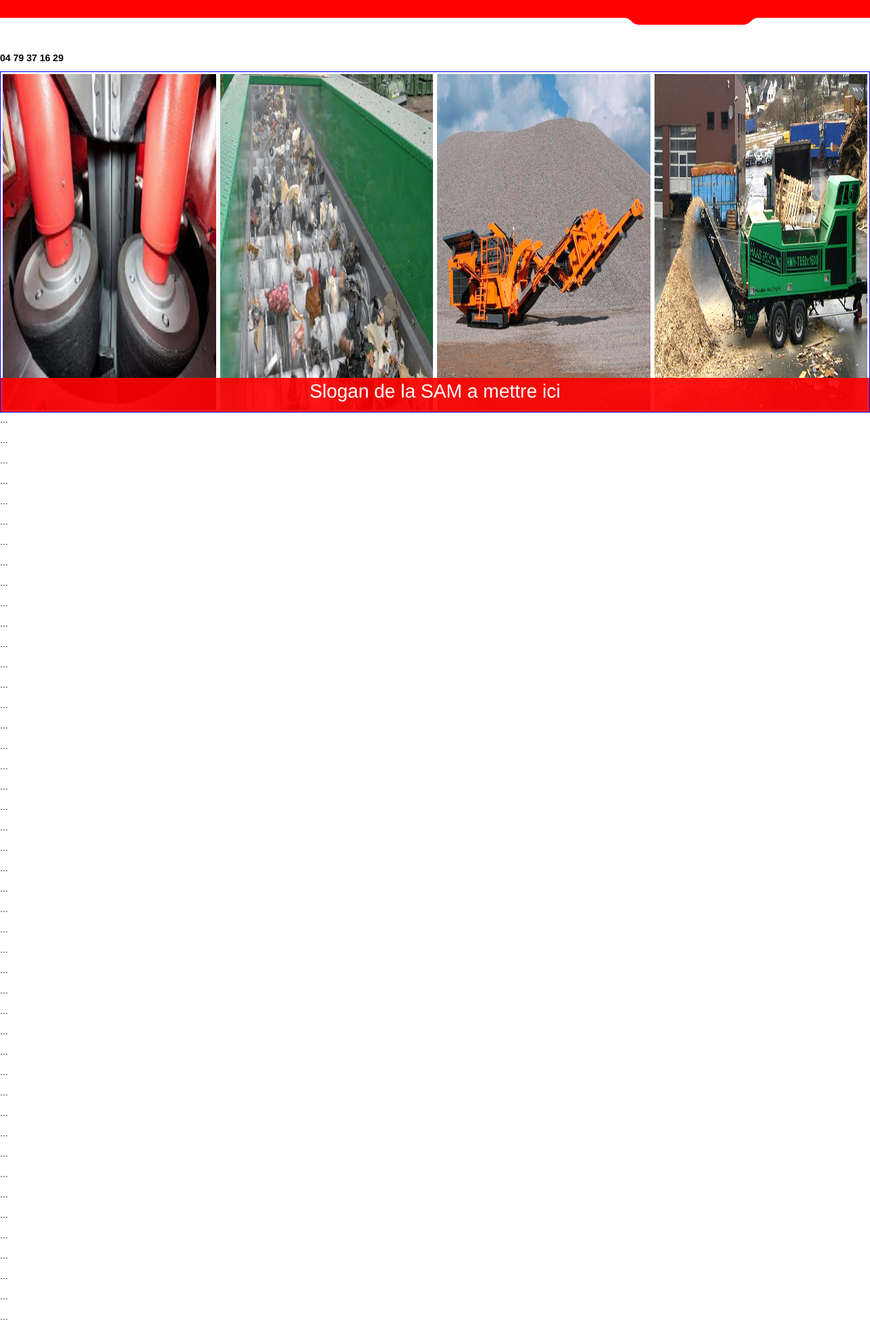
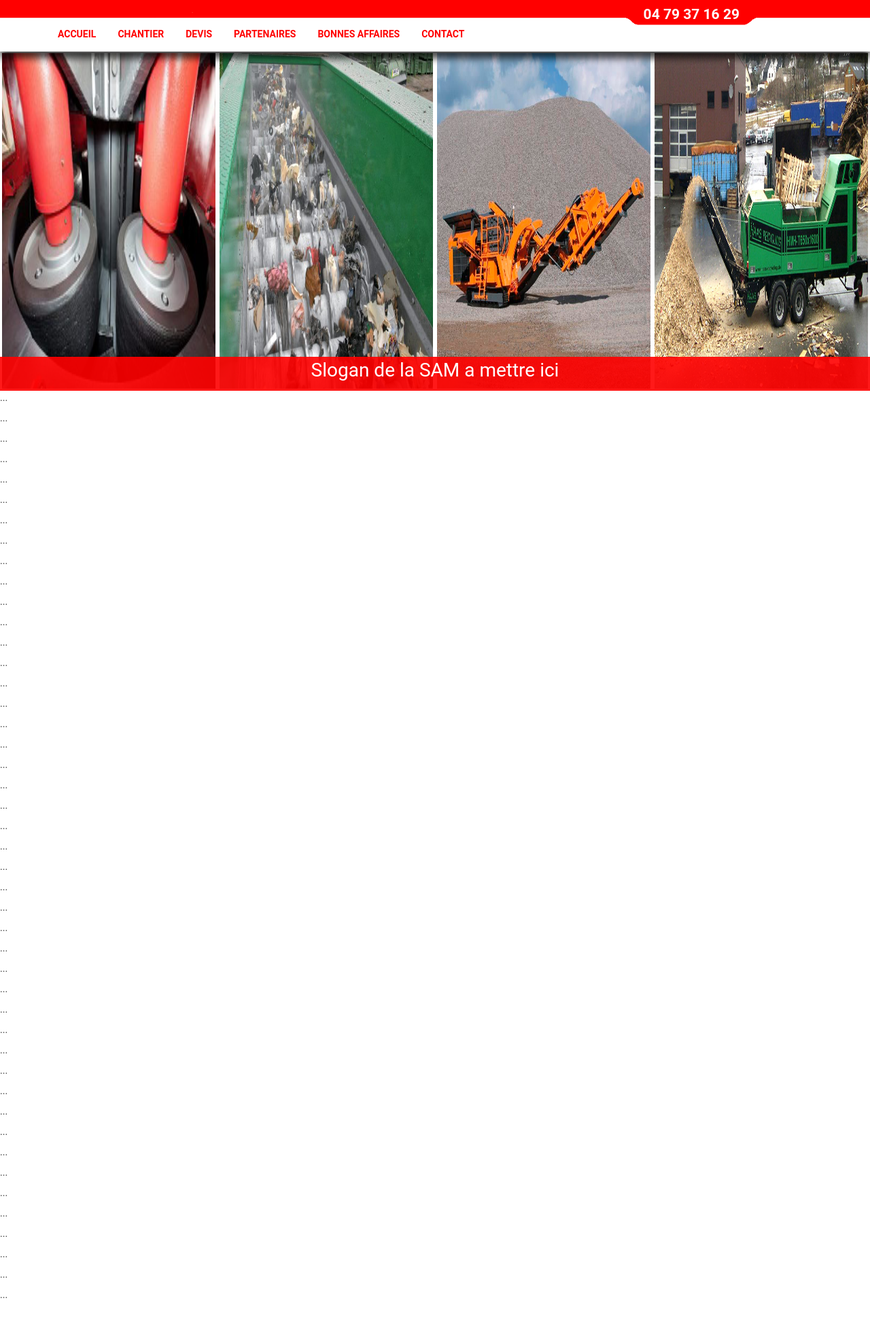
Before and after one commit to JokerHAHAHA/sam-maintenance, a PHP site: page / in a window 1280 px wide. Shown: the whole page at 68% size. After the commit the page ends 1910 px from the top, so only its background shows below. Run offline with PHP 8.4, Linux system fonts and the light colour scheme.

Commit message:
Update navbar

```diff
--- a/index.php
+++ b/index.php
@@ -19,10 +19,12 @@
 
 
     <body>
+        <header>
+            <div class="onglet navbar-fixed-top">
+                <img id="imgonglet" src="img/onglet.png" alt="onglet contact de la société sam" />
                 <p id="num">04 79 37 16 29</p>
-        <header>
-            <img class="navbar-fixed-top" id="imgonglet" src="img/onglet.png" alt="onglet contact de la société sam" />
-            <!--<nav class="navbar navbar-default navbar-fixed-top">
+            </div>
+            <nav class="navbar navbar-default navbar-fixed-top">
 <div class="container">
 <ul class="nav nav-pills">
 <li role="presentation"><a href="#">ACCUEIL</a></li>
@@ -33,7 +35,7 @@
 <li role="presentation"><a href="#">CONTACT</a></li>
 </ul>
 </div>
-            </nav>-->
+</nav>
 
             <div id="conteneur">
                 <div id="pendulaire">
--- a/style.css
+++ b/style.css
@@ -2,29 +2,42 @@
 {
     margin: 0;
     padding: 0;
+    font-family: 'roboto', calibri, sans-serif;
+    /*border: 1px solid blue;*/
 }
 body
 {
-    padding-top: 75px;
     width: 100%;
 }
 header
 {
     position: relative;
     width: 100%;
-    border: 1px solid blue;
+}
+.onglet
+{
+    position: fixed;
+    z-index: 2500;
+    width: 100%;
 }
 #imgonglet
 {
+    position: absolute;
+    top: 0px;
     z-index: 2500;
     width: 100%;
     height: 43px;
 }
 #num
 {
+    position: absolute;
+    margin-top: 0.5%;
+    right: 15%;
+    z-index: 2501;
     display: inline-block;
-    color: black;
+    color: #FFFFFF;
     font-weight: bold;
+    font-size: 150%;
 }
 .navbar
 {
@@ -51,6 +64,7 @@ header
 {
     display: flex;
     justify-content: center;
+    margin-top: 75px;
     width: 100%;
 }
 
```
Lines whose indentation alone changed are shown as unchanged.
